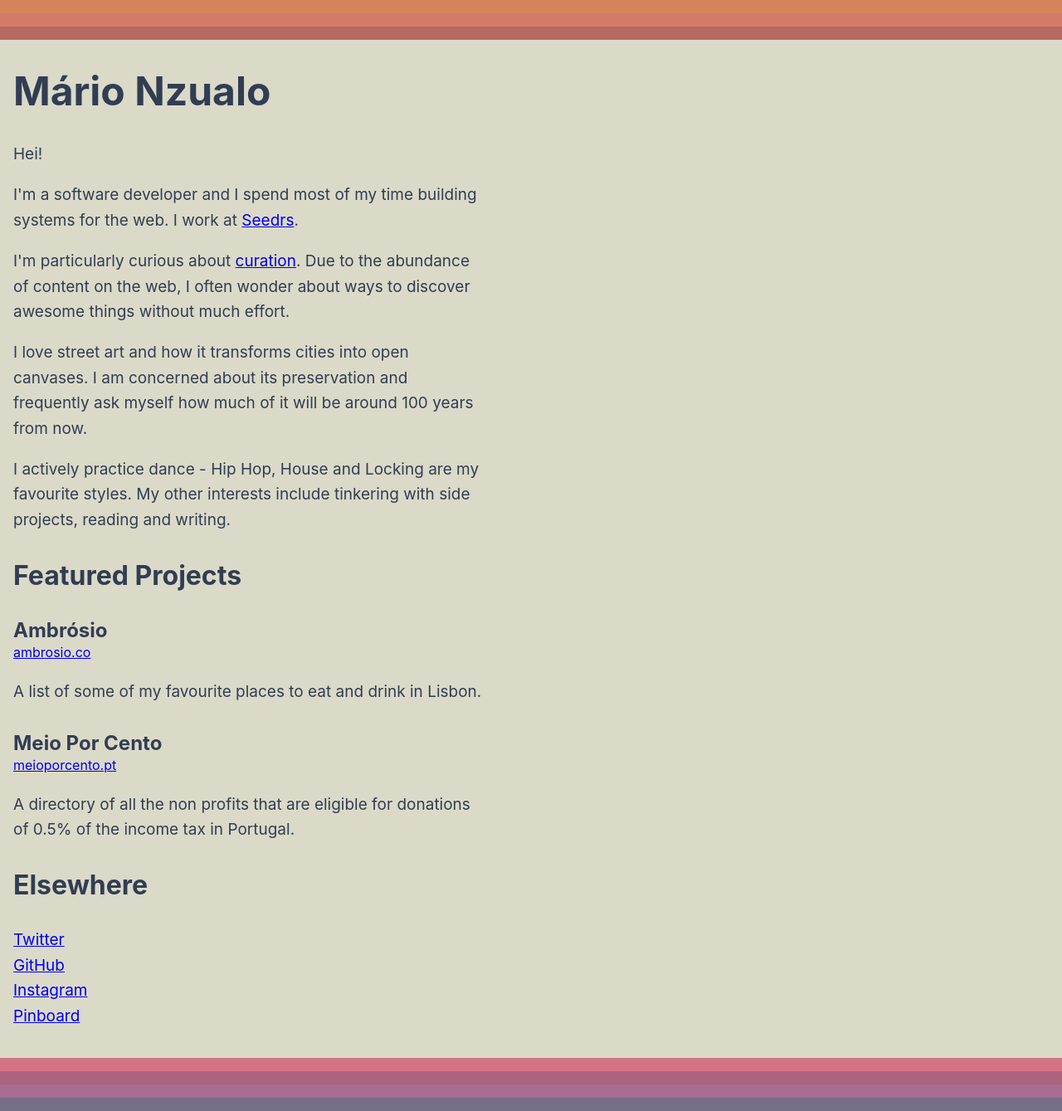
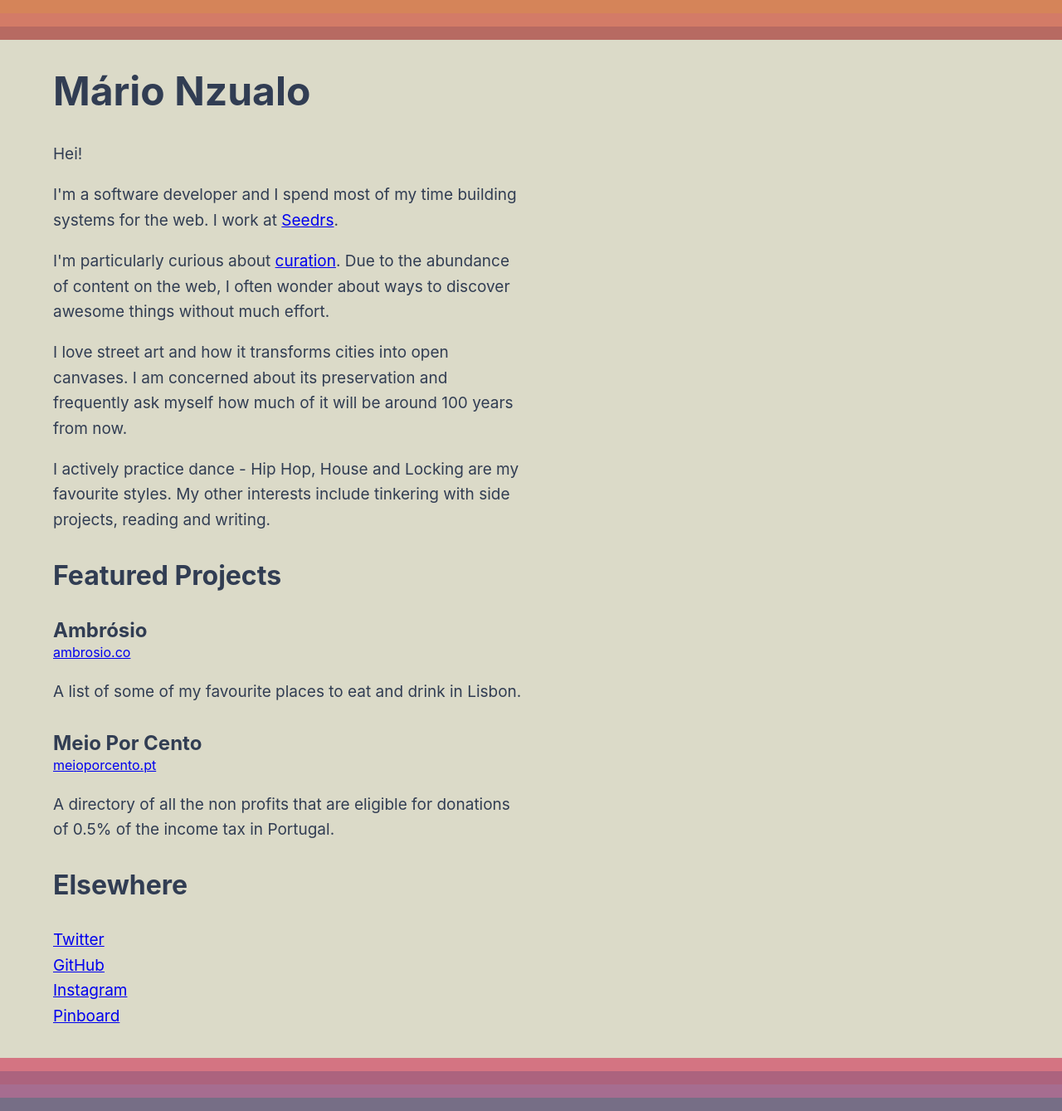
Before and after one commit to marionzualo/www, a Jekyll site: the page built from index.html, in a window 1280 px wide. Shown: the whole page at 83% size. Built offline with Jekyll 4.4.1, drawn with Linux system fonts in a browser that asks for light colours.

Commit message:
Add spacing to all text

```diff
--- a/index.html
+++ b/index.html
@@ -7,7 +7,7 @@ layout: default
   <div class="pt3 ptb3 bgc3"></div>
   <div class="pt3 ptb3 bgc4"></div>
 </header>
-<main class="pa3">
+<main class="pa3 pl5">
   <h1 class="f3 mt0 mt3 mb4">Mário Nzualo</h1>
   <p class="measure lh-copy f6">Hei!</p>
   <p class="measure lh-copy f6">
```
